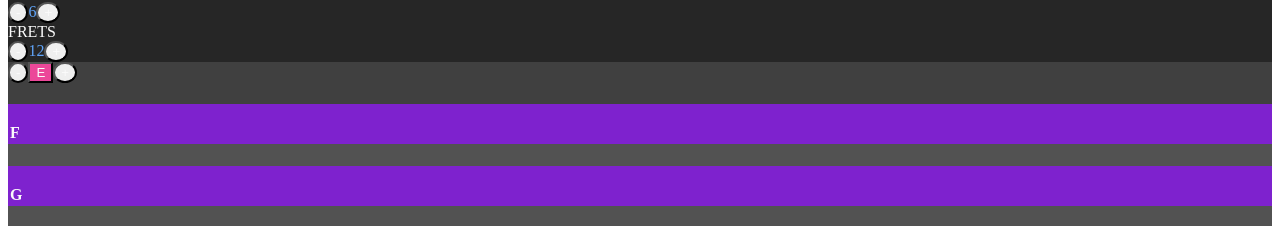
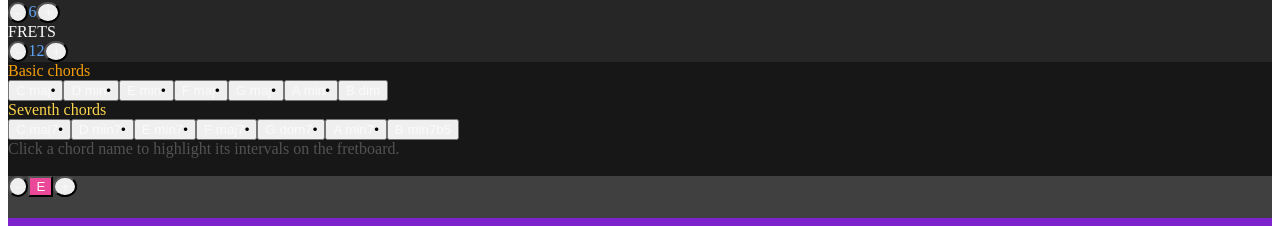
Before and after one commit to jake-carr/scalefinder-v5, a React app: page / in a window 1280 px wide. Shown: the part 347-573 px from the top of the page. Built offline with nearby package versions, Linux system fonts and the light colour scheme; the HTML template or start-up script is replaced by a standard one.

Commit message:
chord modal styling

```diff
--- a/client/src/components/controls/ChordModal.jsx
+++ b/client/src/components/controls/ChordModal.jsx
@@ -86,9 +86,27 @@ function ChordModal({
     }
   }
 
+  const trimChordName = (chord) => {
+    let root = chord.split(' ')[0]
+    let type = chord.split(' ')[1]
+    if (type === 'Major') type = 'maj'
+    else if (type === 'Minor') type = 'min'
+    else if (type === 'Augmented') type = 'aug'
+    else if (type === 'Diminished') type = 'dim'
+    return root + ' ' + type
+  }
+
   const circles = () => {
     const colors = [theme.chord0, theme.chord1, theme.chord2, theme.chord3]
-    return colors.map((color, i) => {
+    return (
+      <span
+        style={{
+          opacity: chordNotes.length >= 3 ? 1 : 0,
+          paddingLeft: chordNotes.length < 4 ? '2rem' : 0,
+        }}
+        className="flex flex-row flex-nowrap duration-300"
+      >
+        {colors.map((color, i) => {
           return (
             <span
               key={i}
@@ -102,26 +120,22 @@ function ChordModal({
               {i + 1}
             </span>
           )
-    })
+        })}
+      </span>
+    )
   }
 
   return (
     <>
       <div
-        className="p-1 h-full w-full transition duration-300 flex flex-col text-left lg:text-center justify-left lg:justify-center items-center"
+        className="p-1 h-full w-full transition duration-300 flex flex-col justify-center text-center"
         style={{ backgroundColor: theme.bg0, opacity: chordModal ? 1 : 0 }}
       >
-        <span className="text-xs mx-1" style={{ color: theme.bg3 }}>
-          Click a chord name to highlight its intervals on the fretboard.
-        </span>
         {chordsInKey['basicChords'] && chordsInKey['seventhChords'] ? (
           <>
-            <div className="text-sm">
-              <span
-                className="flex flex-row flex-nowrap items-center"
-                style={{ color: theme.chord0 }}
-              >
-                <span className="mx-1">Basic chords •</span>
+            <div className="text-sm flex flex-col" style={{ color: theme.chord1 }}>
+              <span>Basic chords</span>
+              <div className="flex flex-row flex-nowrap justify-center">
                 <span>
                   {chordsInKey.basicChords.map((chord, i) => {
                     return (
@@ -135,21 +149,18 @@ function ChordModal({
                             color: chord === selectedChord ? theme.chord1 : theme.text,
                           }}
                         >
-                          {chord}
+                          {trimChordName(chord)}
                         </span>
                         {i < 6 ? <span className="mx-1">•</span> : null}
                       </button>
                     )
                   })}
                 </span>
-              </span>
               </div>
-            <div className="text-sm">
-              <span
-                className="flex flex-row justify-left items-center"
-                style={{ color: theme.chord3 }}
-              >
-                <span className="mx-1">Seventh chords •</span>
+            </div>
+            <div className="text-sm mt-2 flex flex-col" style={{ color: theme.chord3 }}>
+              <span>Seventh chords</span>
+              <div className="flex flex-row flex-nowrap justify-center">
                 <span>
                   {chordsInKey.seventhChords.map((chord, i) => {
                     return (
@@ -160,7 +171,7 @@ function ChordModal({
                       >
                         <span
                           style={{
-                            color: chord === selectedChord ? theme.chord2 : theme.text,
+                            color: chord === selectedChord ? theme.chord3 : theme.text,
                           }}
                         >
                           {chord}
@@ -170,9 +181,17 @@ function ChordModal({
                     )
                   })}
                 </span>
+              </div>
+              <span className="text-xs my-2" style={{ color: theme.bg3 }}>
+                Click a chord name to highlight its intervals on the fretboard.
               </span>
+              <div
+                className="flex flex-row justify-center items-center"
+                style={{ color: theme.text }}
+              >
+                {circles()}
               </div>
-            <div className="flex flex-row mt-1">{circles()}</div>
+            </div>
           </>
         ) : null}
       </div>
--- a/client/src/components/layout/Settings.jsx
+++ b/client/src/components/layout/Settings.jsx
@@ -236,7 +236,10 @@ function Settings({
           />
         </div>
       </div>
-      <div className="h-full border-box border-2 border-pink-500 w-2/6"></div>
+      <div className="h-full w-2/6">
+        {/* <InfoModal /> */}
+        <ChordModal />
+      </div>
       {/* <div
         className="relative flex flex-row justify-between h-1/2 duration-300"
         style={{ backgroundColor: theme.bg0 }}
```
Lines whose indentation alone changed are shown as unchanged.
